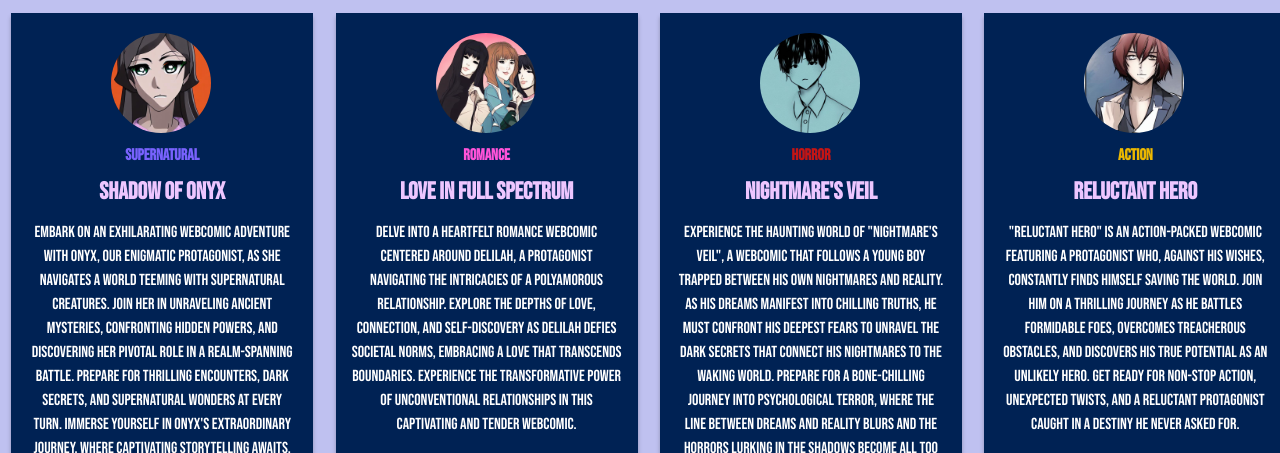
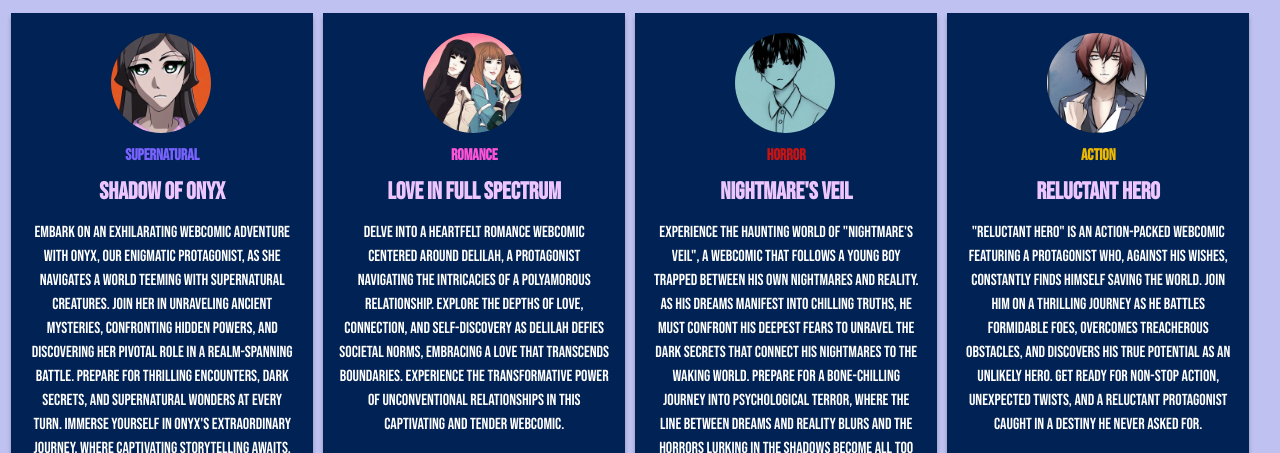
Before and after one commit to Veehulkendeer/webcomic-corner, a website: page index.html in a window 1280 px wide. Shown: the part 347-800 px from the top of the page. Drawn offline with Linux system fonts and the light colour scheme.

Commit message:
modified:   style.css

```diff
--- a/style.css
+++ b/style.css
@@ -222,7 +222,7 @@ body {
 
   #featured-webcomics .grid {
     display: grid;
-    grid-template-columns: repeat(4, 1fr);
+    grid-template-columns: repeat(4, 19.5rem);
     grid-template-rows: repeat(4, auto);
   }
 
```
